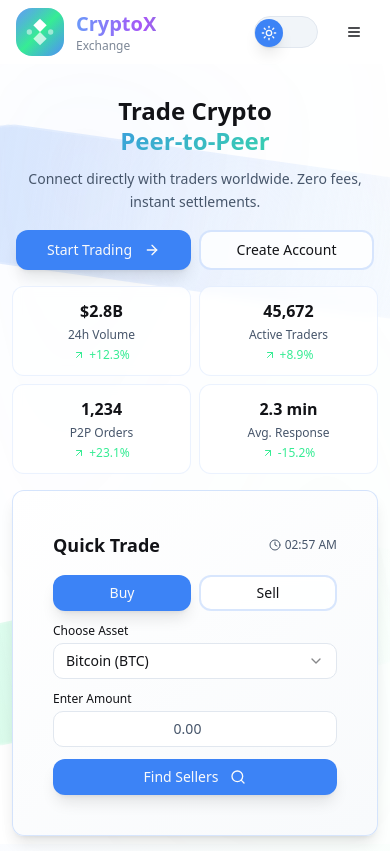
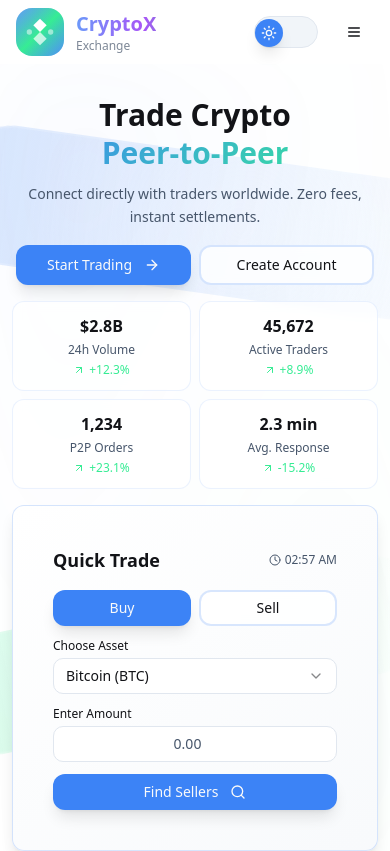
Before and after one commit to manishjan1811/trade-flow-universe, a React (Vite) app: page / in a window 390 px wide. Shown: the top 851 px of the page. Built offline with nearby package versions, Linux system fonts and the light colour scheme.

Commit message:
Increase "Trade Crypto" text size
Increase the font size of the "Trade Crypto" text in the mobile view for better visibility.

```diff
--- a/src/pages/Home.tsx
+++ b/src/pages/Home.tsx
@@ -102,7 +102,7 @@ export default function Home() {
               className="text-center mb-4"
             >
               <motion.h1
-                className="text-2xl font-bold text-foreground mb-3 leading-tight"
+                className="text-3xl font-bold text-foreground mb-3 leading-tight"
                 initial={{ opacity: 0, y: 30 }}
                 animate={{ opacity: 1, y: 0 }}
                 transition={{ duration: 0.8, delay: 0.2 }}
```
